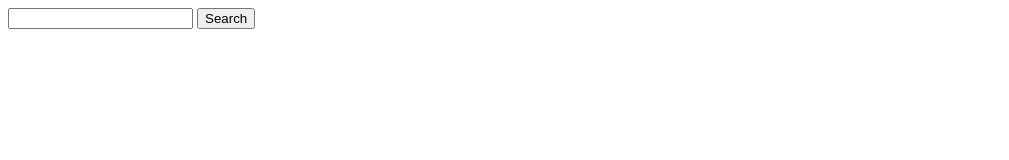
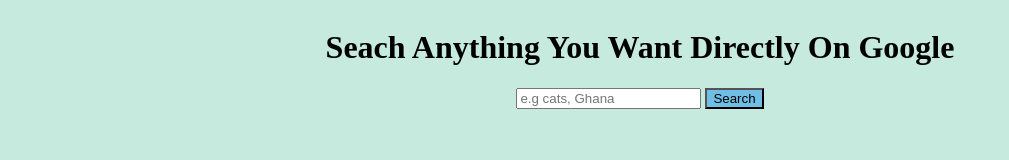
Before and after one commit to geraldelorm/searchOnGoogle, a plain HTML site: page index.html in a window 1280 px wide. Shown: the whole page, without its empty margins (0-1009 px from the left). Drawn offline with Linux system fonts and the light colour scheme.

Commit message:
second commit

```diff
--- a/index.html
+++ b/index.html
@@ -4,11 +4,13 @@
     <meta charset="UTF-8">
     <meta name="viewport" content="width=device-width, initial-scale=1.0">
     <title>Search On Google</title>
+    <link rel="stylesheet" href="style.css">
 </head>
 <body>
+    <h1>Seach Anything You Want Directly On Google</h1>
     <form action="https://www.google.com/search" method="GET">
-        <input name="q" type="text">
-        <input type="submit" value="Search">
+        <input name="q" type="text" placeholder="e.g cats, Ghana">
+        <input class="btn" type="submit" value="Search">
 
     </form>
 </body>
--- /dev/null
+++ b/style.css
@@ -0,0 +1,10 @@
+body{
+    text-align: center;
+    display: grid;
+    background-color: rgb(198, 235, 222);
+    color: black;
+}
+
+.btn{
+    background-color: rgba(28, 145, 240, 0.5);
+}
```
